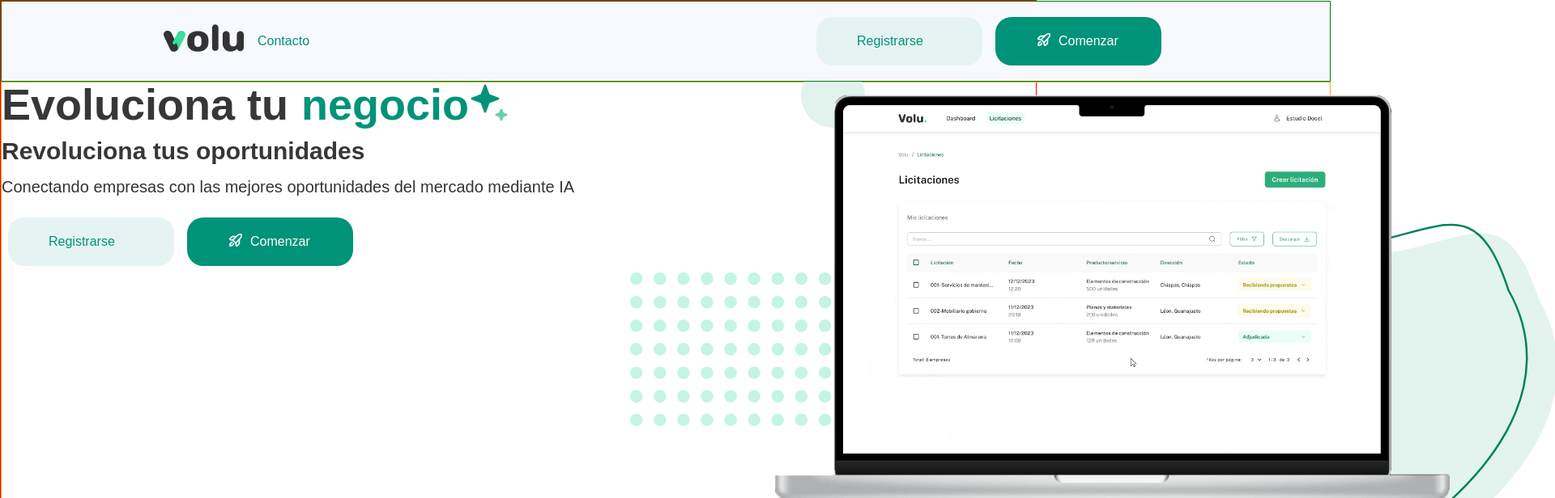
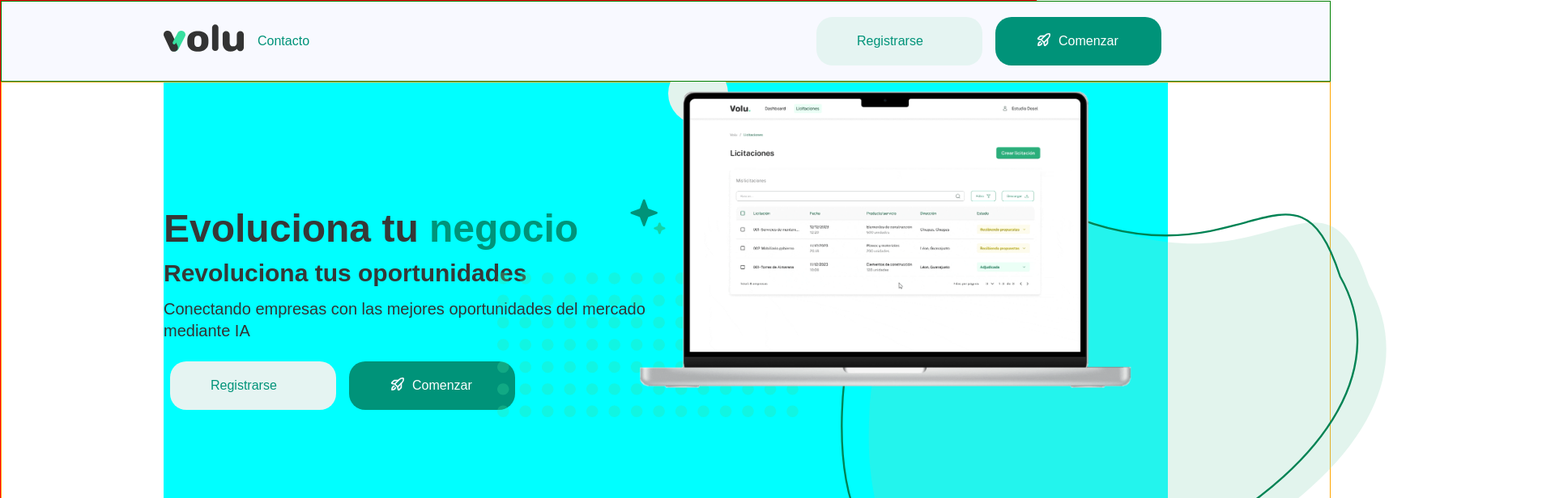
Before and after one commit to saulwolfdev/volu-landing-page, a React (Create React App) app: page / in a window 1280 px wide. Shown: the top 616 px of the page at 81% size, 1920 px wide, since content can reach past the window. Built offline with nearby package versions, Linux system fonts and the light colour scheme.

Commit message:
Redactor Estilos Slider

```diff
--- a/src/components/common/Slider.js
+++ b/src/components/common/Slider.js
@@ -7,123 +7,75 @@ import gridCircles from "../../images/CirclesGrid.svg";
 import backgroundElipse from "../../images/BackgroungElipse.svg";
 import { Button } from "components/uiElements";
 
-const HeroContainer = styled.div`
-  width: 100%;
-  height: 100%;
-  display: grid;
-  grid-template-areas: "text";
-  grid-template-columns: 1fr;
-  grid-template-rows: 1fr;
-  @media (min-width: 320px) {
-    grid-template-areas: "text";
-    grid-template-columns: 1fr;
-    grid-template-rows: 1fr;
+//LAYOUT
 
-  }
-  @media (min-width: 500px) {
-    grid-template-areas: "text";
-    grid-template-columns: 1fr;
-    grid-template-rows: 1fr;
-
-  }
-  @media (min-width: 900px) {
-    grid-template-areas: "text";
-    grid-template-columns: 1fr;
-    grid-template-rows: 1fr;
-
-  }
-  @media (min-width: 1200px) {
-    display: grid;
-    grid-template-areas: "text image";
-    grid-template-columns: 60% 40%;
-    grid-template-rows: 1fr;
-  }
-  @media (min-width: 1920px) {
-    display: grid;
-    grid-template-areas: "text image";
-    grid-template-columns: 60% 40%;
-    grid-template-rows: 1fr;
-  }
-`;
-
-
-const HeroSlider=styled.div`
-
+const HeroSlider = styled.div`
   margin: 0 auto;
   width: 1240px;
   height: 100%;
   display: grid;
   grid-template:
-    "heroslidertitle herosliderimages" 1fr/
-     1fr             1fr;
+    "heroslidertitles" 1fr
+    "herosliderimages" 1fr/
+    1fr;
   place-items: center;
+  border: 1px rebeccapurple;
+  background-color: aqua;
+  @media (min-width: 320px) {
+    grid-template:
+      "heroslidertitles" 1fr
+      "herosliderimages" 1fr/
+      1fr;
+  }
+  @media (min-width: 500px) {
+    grid-template:
+      "heroslidertitles" 1fr
+      "herosliderimages" 1fr/
+      1fr;
+  }
+  @media (min-width: 900px) {
+    grid-template:
+      "heroslidertitles" 1fr
+      "herosliderimages" 1fr/
+      1fr;
+  }
+  @media (min-width: 1200px) {
+    grid-template:
+      "heroslidertitles herosliderimages" 1fr/
+      1fr 1fr;
+  }
+  @media (min-width: 1920px) {
+    grid-template:
+      "heroslidertitles herosliderimages" 1fr/
+      1fr 1fr;
+  }
 `;
 
-const HeroContentImage = styled.div`
-  grid-area: image;
-  display: flex;
-  align-items: center;
+const HeroSliderTitles = styled.div`
+  grid-area: heroslidertitles;
+`;
+const HeroSliderImages = styled.div`
+  grid-area: herosliderimages;
+  width: 100%;
+  height: 100%;
   position: relative;
-  display: none;
-  @media (min-width: 320px) {
-    display: none;
-  }
-  @media (min-width: 500px) {
-    display: none;
-  }
-  @media (min-width: 900px) {
-    display: none;
-  }
-  @media (min-width: 1200px) {
-    display: block;
-  }
-  @media (min-width: 1920px) {
-    display: block;
-  }
-`;
-const HeroDesktopImage = styled.img`
-  width: 130%;
-  display: block;
-  height: auto;
-  position: absolute;
-  top: 0;
-  left: -38px;
-  z-index: 20;
-`;
-const HeroDesktopCircle = styled(HeroDesktopImage)`
-  width: 12%;
-  z-index: 10;
-  top: -24px;
-  left: 3px;
-`;
-const HeroDesktopGridCircle = styled(HeroDesktopImage)`
-  width: 60%;
-  z-index: 10;
-  left: -208px;
-  top: 235px;
-`;
-const HeroDesktopElipse = styled(HeroDesktopImage)`
-  width: 142%;
-  z-index: 10;
-  top: -50px;
-  left: 90px;
+  display: grid;
 `;
 
-const HeroContent = styled.div`
+const HeroSliderImagesImgs=styled.div`
+  position: relative;
   width: 100%;
-  align-items: center;
-  justify-content: center;
+  height: 100%;
 `;
+//TITLES
 const Title = styled.h1`
-  font-size: 2rem;
+  font-size: 3rem;
   font-weight: 900;
   text-align: left;
   margin: 0;
-  /* position: relative; */
-  position: inherit;
-  display: flex;
   color: #363837;
-  @media (min-width: 320px) {
+  position: relative;
+  /* @media (min-width: 320px) {
     font-size: 2rem;
   }
   @media (min-width: 500px) {
@@ -133,66 +85,28 @@ const Title = styled.h1`
     font-size: 2rem;
   }
   @media (min-width: 1200px) {
-    font-size: 3.375rem;
+    font-size: 3rem;
   }
   @media (min-width: 1920px) {
-    font-size: 3.375rem;
-  }
+    font-size: 3rem;
+  } */
 `;
-
 const TitleInter = styled.span`
-  display: block;
+  display: inline;
   color: #009379;
-  display: flex;
-  align-items: center;
-  text-align: left;
-  padding-left: 16px;
+  font-size: 3rem;
+  font-weight: 900;
 `;
 const TitleStar = styled.img`
   display: block;
   position: absolute;
-
   top: 0;
   left: 394px;
-  width: 30px;
-  height: 30px;
-  @media (min-width: 320px) {
-    top: 0;
-    left: 394px;
-    width: 30px;
-    height: 30px;
-  }
-  @media (min-width: 500px) {
-    top: 0;
-    left: 394px;
-    width: 30px;
-    height: 30px;
-    position: inherit;
-  }
-  @media (min-width: 900px) {
-    display: block;
-    /* position: absolute;
-    top: 0;
-    left: 394px;*/
-    width: 30px;
-    height: 30px;
-  }
-  @media (min-width: 1200px) {
-    display: block;
-    /* position: absolute;
-    top: -10px;
-    left: 641px; */
-    width: 50px;
-    height: 50px;
-  }
-  @media (min-width: 1920px) {
-    display: block;
-    /* position: absolute;
-    top: -10px;
-    left: 641px; */
-    width: 50px;
-    height: 50px;
-  }
+  width: 3rem;
+  height: 3rem;
+  position: absolute;
+  top: -15px;
+  left: 574px;
 `;
 const Subtible = styled.h2`
   font-size: 1.5rem;
@@ -219,6 +133,42 @@ const Subtible = styled.h2`
     margin: 16px 0;
   }
 `;
+
+//IMAGE
+
+const HeroDesktopImage = styled.img`
+  width: 100%;
+  display: block;
+  height: auto;
+  position: absolute;
+  top: 0;
+  left: -38px;
+  z-index: 20;
+`;
+const HeroDesktopCircle = styled(HeroDesktopImage)`
+  width: 12%;
+  z-index: 10;
+  top: -24px;
+  left: 3px;
+`;
+const HeroDesktopGridCircle = styled(HeroDesktopImage)`
+  width: 60%;
+  z-index: 10;
+  left: -208px;
+  top: 235px;
+`;
+const HeroDesktopElipse = styled(HeroDesktopImage)`
+  width: 142%;
+  z-index: 10;
+  top: -50px;
+  left: 90px;
+`;
+const HeroContent = styled.div`
+  width: 100%;
+  align-items: center;
+  justify-content: center;
+`;
+
 // const SubtibleContent = styled.h3`
 //   font-size: 1.875rem;
 //   margin: 16px 0;
@@ -282,20 +232,24 @@ const ButtonsContent = styled.div`
   justify-items: center;
 `;
 
-export const Slider = ({slider}) => {
-  const { subtitle, description,buttonRegister, buttonStart, iconButtonStart } = slider
+export const Slider = ({ slider }) => {
+  const {
+    subtitle,
+    description,
+    buttonRegister,
+    buttonStart,
+    iconButtonStart,
+  } = slider;
   return (
     <>
-      <HeroContainer>
-        <HeroContent>
+      <HeroSlider>
+        <HeroSliderTitles>
           <Title>
             Evoluciona tu <TitleInter>negocio</TitleInter>
             <TitleStar src={stars} />
           </Title>
           <Subtible>{subtitle.text}</Subtible>
-          <Paragraph>
-          {description.text}
-          </Paragraph>
+          <Paragraph>{description.text}</Paragraph>
           <ButtonsContent>
             <Button
               key={buttonRegister.id}
@@ -313,14 +267,14 @@ export const Slider = ({slider}) => {
               {buttonStart.text}
             </Button>
           </ButtonsContent>
-        </HeroContent>
-        <HeroContentImage>
+        </HeroSliderTitles>
+        <HeroSliderImages>
           <HeroDesktopImage src={gif} />
           <HeroDesktopCircle src={circle} />
           <HeroDesktopGridCircle src={gridCircles} />
           <HeroDesktopElipse src={backgroundElipse} />
-        </HeroContentImage>
-      </HeroContainer>
+        </HeroSliderImages>
+      </HeroSlider>
     </>
   );
 };
--- a/src/components/common/WrapperContainer.js
+++ b/src/components/common/WrapperContainer.js
@@ -18,7 +18,7 @@ const Contanier = styled.div`
   border: 1px solid red;
   grid-template:
     "headerWrapper" 100px
-    "sliderWrapper" 1fr
+    "sliderWrapper" 14%
     "valuesWrapper" 1fr
     "clientsWrapper" 1fr
     "soonWrapper" 1fr
```
Lines whose indentation alone changed are shown as unchanged.
